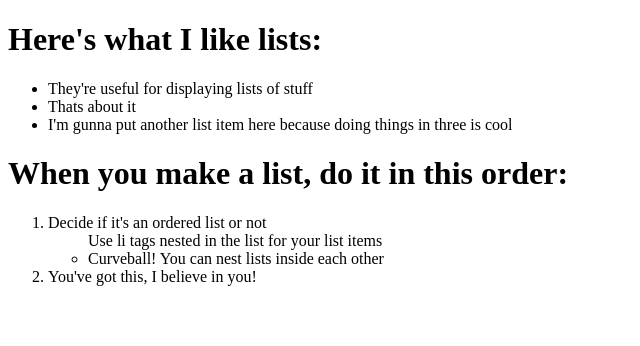
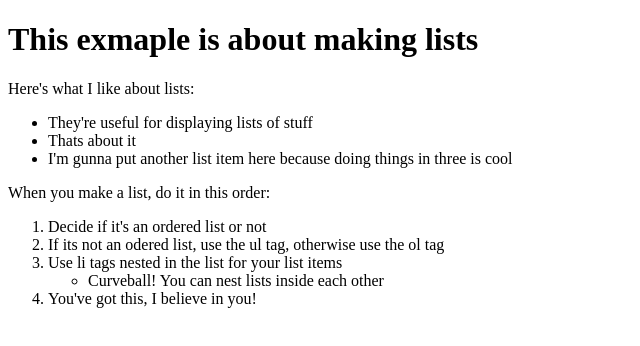
Before and after one commit to joetta25/HTML101EX3, a plain HTML site: page index.html in a window 1280 px wide. Shown: the whole page, without its empty margins (0-640 px from the left). Drawn offline with Linux system fonts and the light colour scheme.

Commit message:
fixed errors in the list

```diff
--- a/index.html
+++ b/index.html
@@ -1,21 +1,23 @@
 <!DOCTYPE html>
 <html>
     <head>
-        <title> This is a exmaple is about making lists </title>
+        <title> Making a lists </title>
     </head>
     <body>
-        <h1> Here's what I like lists:</h1>
+        <h1>This exmaple is about making lists</h1>
+        <p>Here's what I like about lists:</p>
         <ul>
             <li>They're useful for displaying lists of stuff</li>
             <li>Thats about it</li>
             <li>I'm gunna put another list item here because doing things in three is cool</li>
         </ul>
-        <h1>When you make a list, do it in this order:</h1>
+        <p>When you make a list, do it in this order:</p>
         <ol>
             <li>Decide if it's an ordered list or not</li>
-            <ol>Use li tags nested in the list for your list items</ol>
+            <li>If its not an odered list, use the ul tag, otherwise use the ol tag</li>
+            <li>Use li tags nested in the list for your list items</li>
             <ul>
-             <li>Curveball! You can nest lists inside each other</li>
+            <li>Curveball! You can nest lists inside each other</li>
             </ul>
             <li>You've got this, I believe in you!</li>
         </ol>
```
